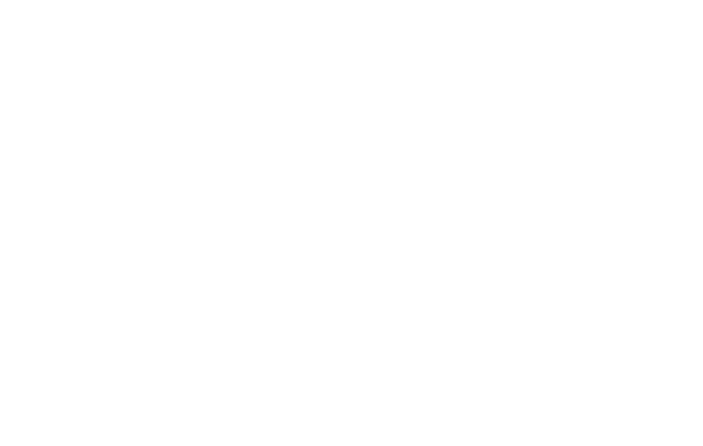
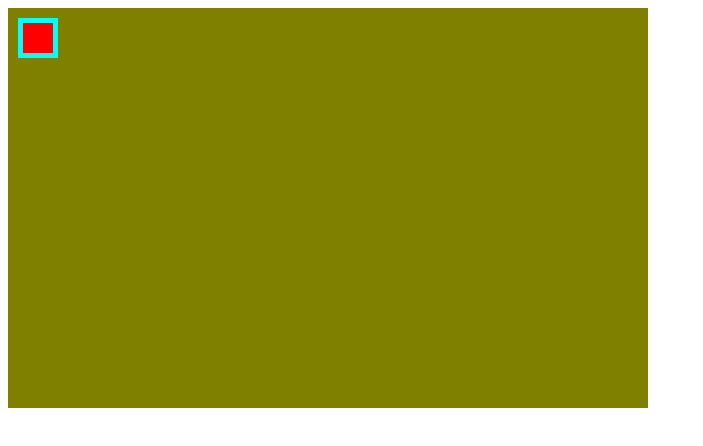
Before and after one commit to tks2103/whackamole, a website: page index.html in a window 1280 px wide. Shown: the whole page, without its empty margins (0-703 px from the left). Drawn offline with Linux system fonts and the light colour scheme.

Commit message:
entity manager, renderer, inputmanage

```diff
--- a/index.html
+++ b/index.html
@@ -1,7 +1,8 @@
 <html>
   <head>
-    <script src="main.js"></script>
   </head>
   <body>
+    <canvas id="game"></canvas>
+    <script src="main.js"></script>
   </body>
 </html>
--- a/main.js
+++ b/main.js
@@ -1,16 +1,178 @@
+"use strict";
+
 ;(function(exports) {
   var Renderer = function(canvas) {
     this.canvas = canvas;
     this.ctx    = canvas.getContext('2d');
+    this.canvas.width   = window.innerWidth / 2;
+    this.canvas.height  = window.innerHeight / 2;
   };
 
   Renderer.prototype = {
+    drawEntities: function(entities) {
+      entities.forEach(function(entity) {
+        console.log("drawing " + entity.type);
+        if(entity.type === "Board") {
+          this.drawBoard(entity);
+        } else if(entity.type === "Hole") {
+          this.drawHole(entity);
+        } else if(entity.type === "Mole") {
+          this.drawMole(entity);
+        } else {
+          throw "Invalid Entity Type";
+        }
+      }.bind(this));
+    },
+
+    drawBoard: function(board) {
+      this.ctx.fillStyle = "rgb(128,128,0)";
+      this.ctx.fillRect(0, 0, board.size.width, board.size.height);
+    },
+
     drawMole: function(mole) {
-      this.ctx.fillRect(mole.x, mole.y, mole.width, mole.height);
+      this.ctx.fillStyle = "rgb(255,0,0)";
+      this.ctx.fillRect(mole.location.x - mole.size.width / 2,
+                        mole.location.y - mole.size.height / 2,
+                        mole.size.width, mole.size.height);
+    },
+
+    drawHole: function(hole) {
+      this.ctx.fillStyle = "rgb(0,255,255)";
+      this.ctx.fillRect(hole.location.x - hole.size.width / 2,
+                        hole.location.y - hole.size.height / 2,
+                        hole.size.width, hole.size.height);
     },
 
     clear: function() {
       this.canvas.width = this.canvas.width;
     }
   };
+
+  exports.Renderer = Renderer;
 })(this);
+
+"use strict";
+
+;(function(exports) {
+  var _idct = 0;
+  function generateId() {
+    _idct++;
+    return _idct;
+  };
+
+  var Mole = function(location, size, state) {
+    this.location = location;
+    this.size = size;
+    this.type = "Mole";
+    this.state = state;
+    this.id = generateId();
+  };
+
+  var Hole = function(location, size) {
+    this.location = location;
+    this.size = size;
+    this.type = "Hole";
+    this.id = generateId();
+  };
+
+  var Board = function() {
+    this.size = { width: window.innerWidth, height: window.innerHeight };
+    this.type = "Board";
+    this.id = generateId();
+  };
+
+  var EntityManager = function() {
+    this.entities = {};
+    this.generateBoard();
+  };
+
+  EntityManager.prototype = {
+    holeSize: function() {
+      return { width: 40, height: 40 };
+    },
+
+    moleSize: function() {
+      return { width: 30, height: 30 };
+    },
+
+    generateHole: function(location) {
+      var hole = new Hole(location, this.holeSize());
+      this.entities[hole.id] = hole;
+    },
+
+    generateMole: function(location) {
+      var mole = new Mole(location, this.moleSize(), 0);
+      this.entities[mole.id] = mole;
+    },
+
+    generateBoard: function() {
+      var board = new Board();
+      this.entities[board.id] = board;
+    },
+
+    entityArray: function() {
+      var ary = []
+      for(var key in this.entities) {
+        if(this.entities.hasOwnProperty(key)) {
+          ary.push(this.entities[key]);
+        }
+      }
+      return ary;
+    }
+  }
+
+  exports.EntityManager = EntityManager;
+})(this);
+
+'use strict';
+
+var RIGHT_MOUSE = 0,
+    LEFT_MOUSE  = 1;
+
+;(function(exports) {
+  function registerMouseButton(e) {
+    if (e.which !== undefined || e.button !== undefined) {
+      if (e.which === 3 || e.button === 2) {
+        return RIGHT_MOUSE;
+      } else if (e.which === 1 || e.button === 0 || e.button === 1) {
+        return LEFT_MOUSE;
+      }
+    }
+  }
+
+  var InputManager = function(canvas) {
+    var that = this;
+    this.mouseState = {};
+
+    canvas.addEventListener('mousedown', function(e) {
+      that.setMouseState(registerMouseButton(e), true);
+    });
+
+    canvas.addEventListener('mouseup', function(e) {
+      that.setMouseState(registerMouseButton(e), false);
+    });
+  };
+
+  InputManager.prototype = {
+    setMouseState: function(key, value) {
+      this.mouseState[key] = value;
+    },
+
+    isLeftPressed: function() {
+      return this.mouseState[LEFT_MOUSE];
+    }
+  };
+
+  exports.InputManager = InputManager;
+})(this);
+
+"use strict";
+
+var canvas = document.getElementById("game"),
+    r = new Renderer(canvas),
+    em = new EntityManager(),
+    input = new InputManager(canvas);
+
+    em.generateHole({ x: 30, y: 30 });
+    em.generateMole({ x: 30, y: 30 });
+r.drawEntities(em.entityArray());
```
Also changed, not shown: src/entity.js (added, +72 -0 lines), src/input.js (added, +41 -0 lines), src/main.js (added, +10 -0 lines), src/renderer.js (+37 -1 lines).
